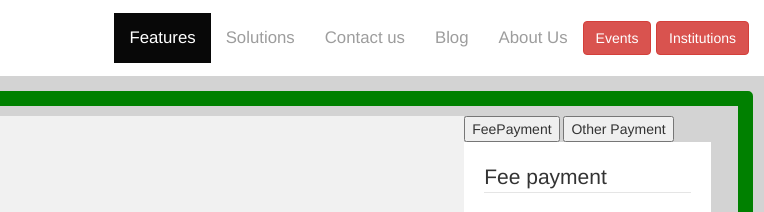
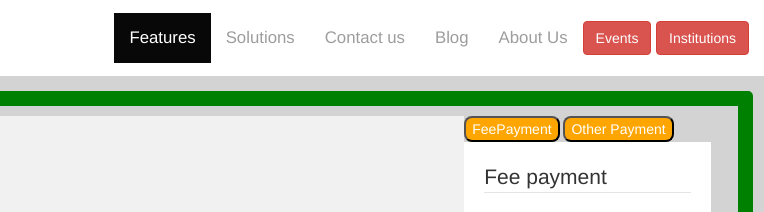
Before and after one commit to jithendraathipatla/goQuel, a plain HTML site: page index.html in a window 1280 px wide. Shown: the top 212 px of the page, 516-1280 px from the left. Drawn offline with nearby package versions, Linux system fonts and the light colour scheme.

Commit message:
Update index.html

```diff
--- a/index.html
+++ b/index.html
@@ -100,7 +100,13 @@
   padding: 20px;
 }
 
+#sign, #st{
 
+  border-radius: 8px;
+  color: white;
+  background-color: orange;
+
+}
 
 
 body{
```
